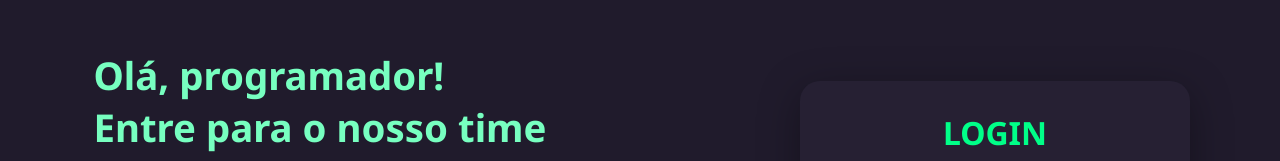
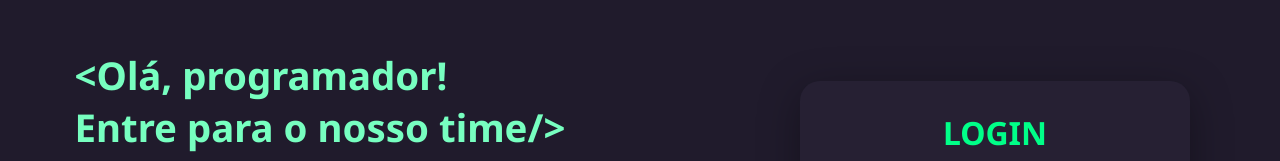
Before and after one commit to Bieltorres/Tela-de-login, a plain HTML site: page index.html in a window 1280 px wide. Shown: the part 107-268 px from the top of the page. Drawn offline with Linux system fonts and the light colour scheme.

Commit message:
4º commit

```diff
--- a/index.html
+++ b/index.html
@@ -36,8 +36,8 @@
     <div class="main-login">
       <div class="left-login">
         <h1 class="title1">
-          Olá, programador! <br />
-          Entre para o nosso time
+         <span><</span>Olá, programador! <br />
+          Entre para o nosso time<span>/></span>
         </h1>
         <img
           src="./img/astronaut-animate.svg"
```
